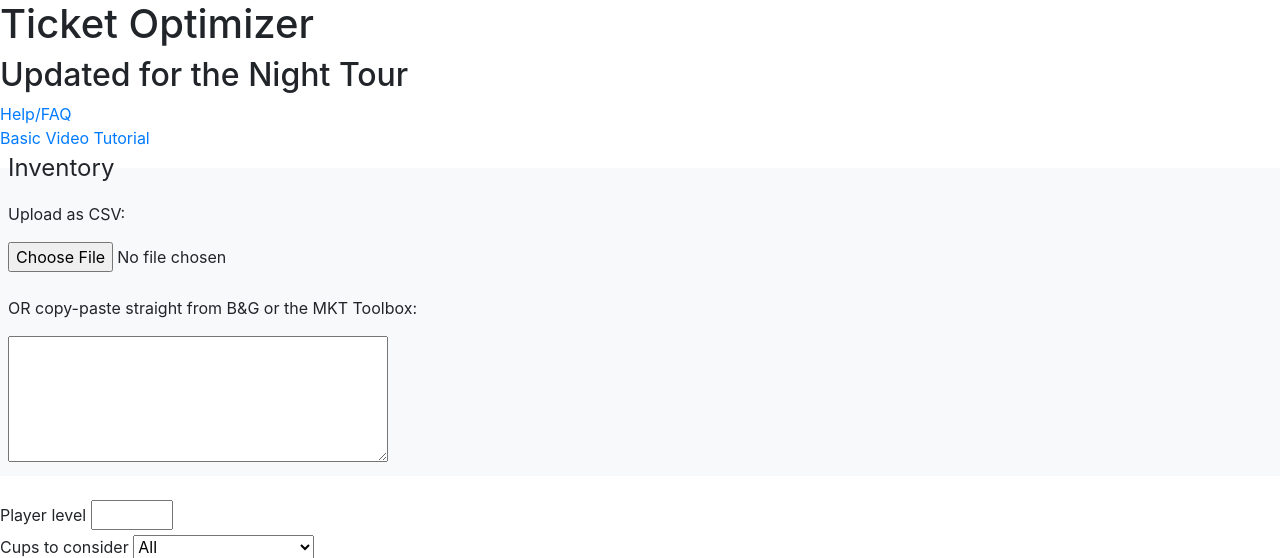
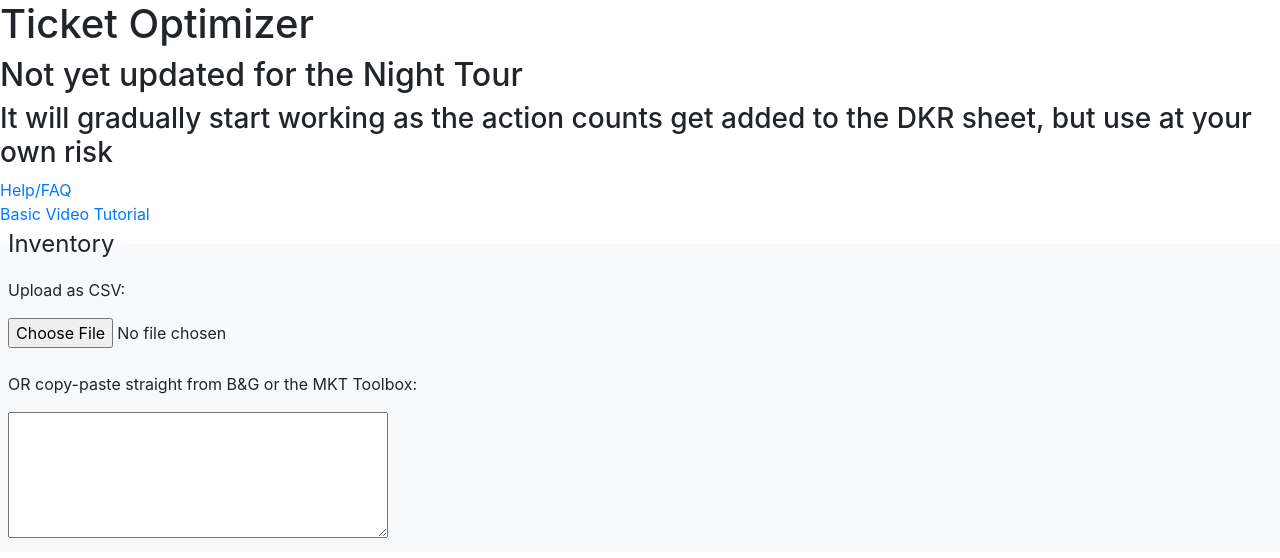
Before and after one commit to mkturtledude/ticket-optimizer, a Flask app: page / in a window 1280 px wide. Shown: the top 558 px of the page. Run offline with Flask 3, Linux system fonts and the light colour scheme.

Commit message:
Update for pipe tour

```diff
--- a/templates/index.html
+++ b/templates/index.html
@@ -5,8 +5,8 @@
 
 {% block body %}
       <h1>Ticket Optimizer</h1>
-      <h2>Updated for the Night Tour</h2>
-      <!--h3>It will gradually start working as the action counts get added to the DKR sheet, but use at your own risk<-->
+      <h2>Not yet updated for the Night Tour</h2>
+<h3>It will gradually start working as the action counts get added to the DKR sheet, but use at your own risk</h3>
       <!--h4 style="color: red;">Note: The </h2-->
 
 
```
